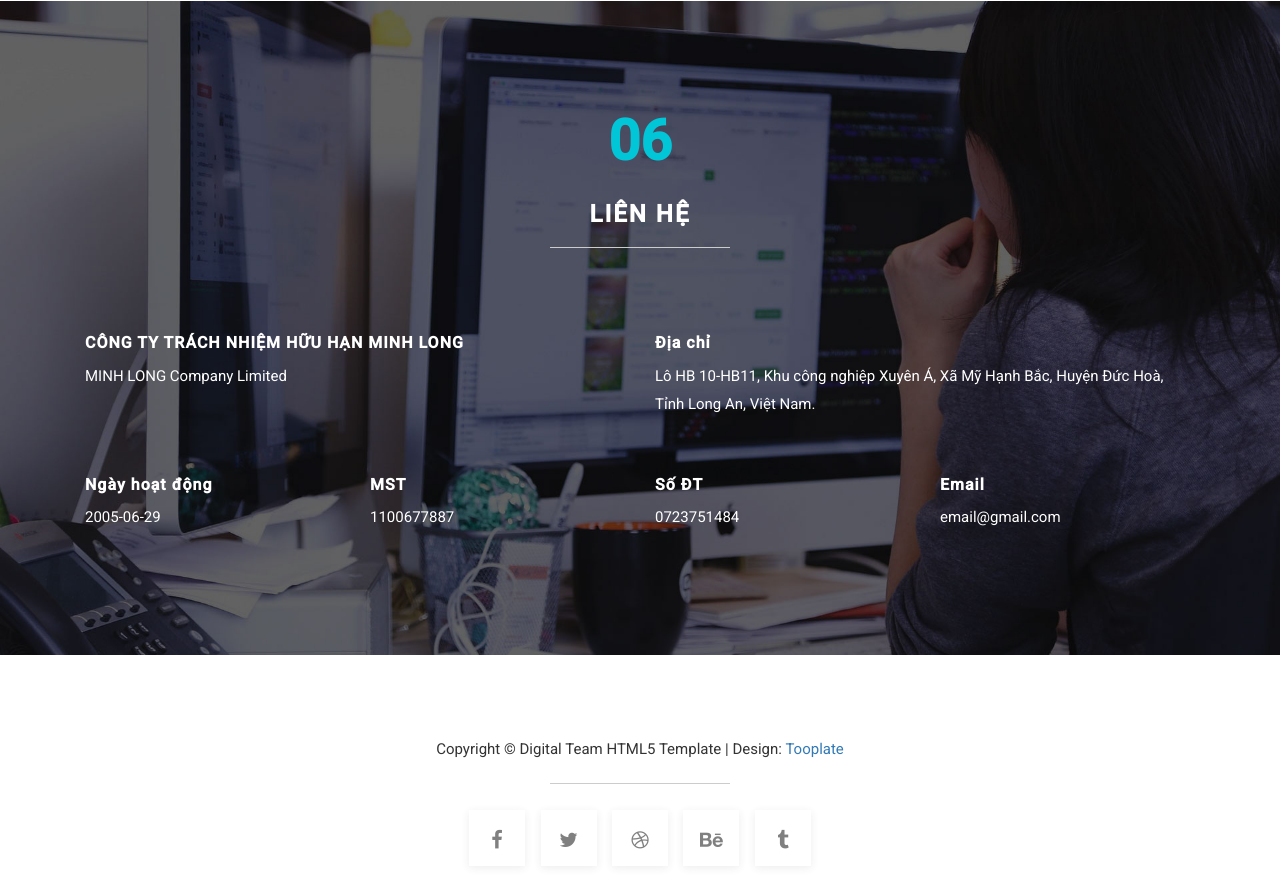
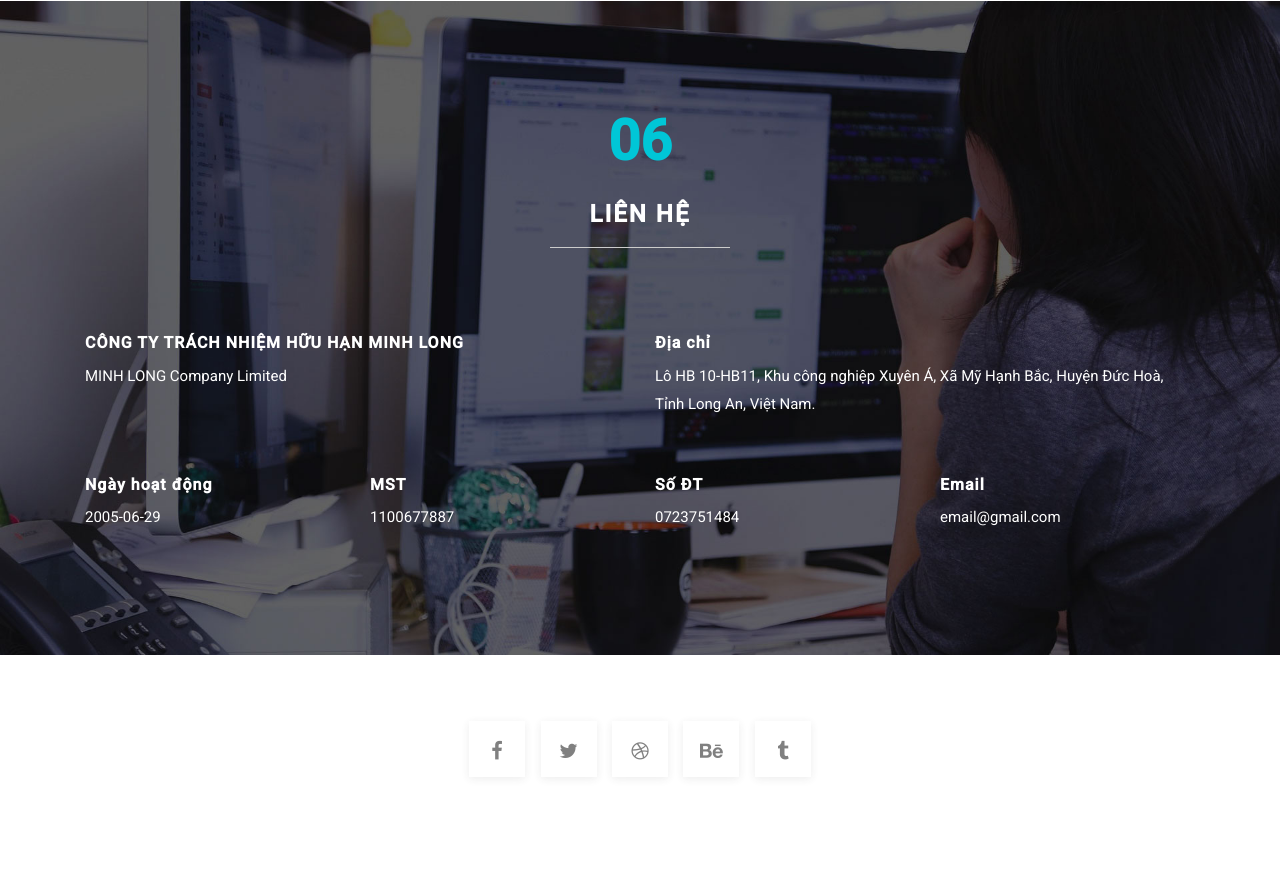
Before and after one commit to faeriedragon711/danhv, a plain HTML site: page index.html in a window 1280 px wide. Shown: the part 7797-8685 px from the top of the page. After the commit the page ends 8640 px from the top, so only its background shows below. Drawn offline with Linux system fonts and the light colour scheme.

Commit message:
Hide footer

```diff
--- a/index.html
+++ b/index.html
@@ -475,8 +475,8 @@ http://www.tooplate.com/view/2075-digital-team
 	<div class="container">
 		<div class="row">
 			<div class="col-md-12 col-sm-12">
-				<p>Copyright © Digital Team HTML5 Template | Design: <a href="http://www.tooplate.com" target="_parent">Tooplate</a></p>
-				<hr>
+				<!-- <p>Copyright © Digital Team HTML5 Template | Design: <a href="http://www.tooplate.com" target="_parent">Tooplate</a></p>
+				<hr> -->
 				<ul class="social-icon">
 					<li><a href="#" class="fa fa-facebook wow fadeIn" data-wow-delay="0.3s"></a></li>
 					<li><a href="#" class="fa fa-twitter wow fadeIn" data-wow-delay="0.6s"></a></li>
```
